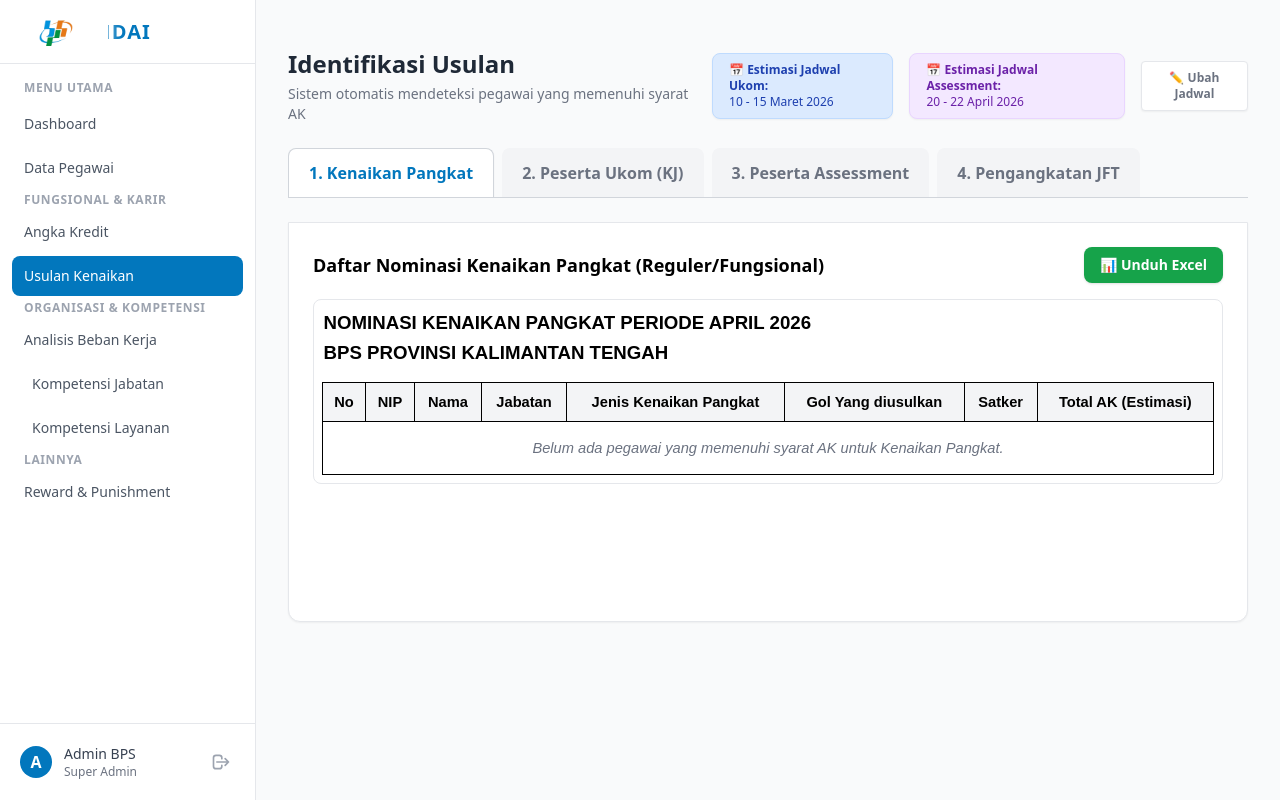
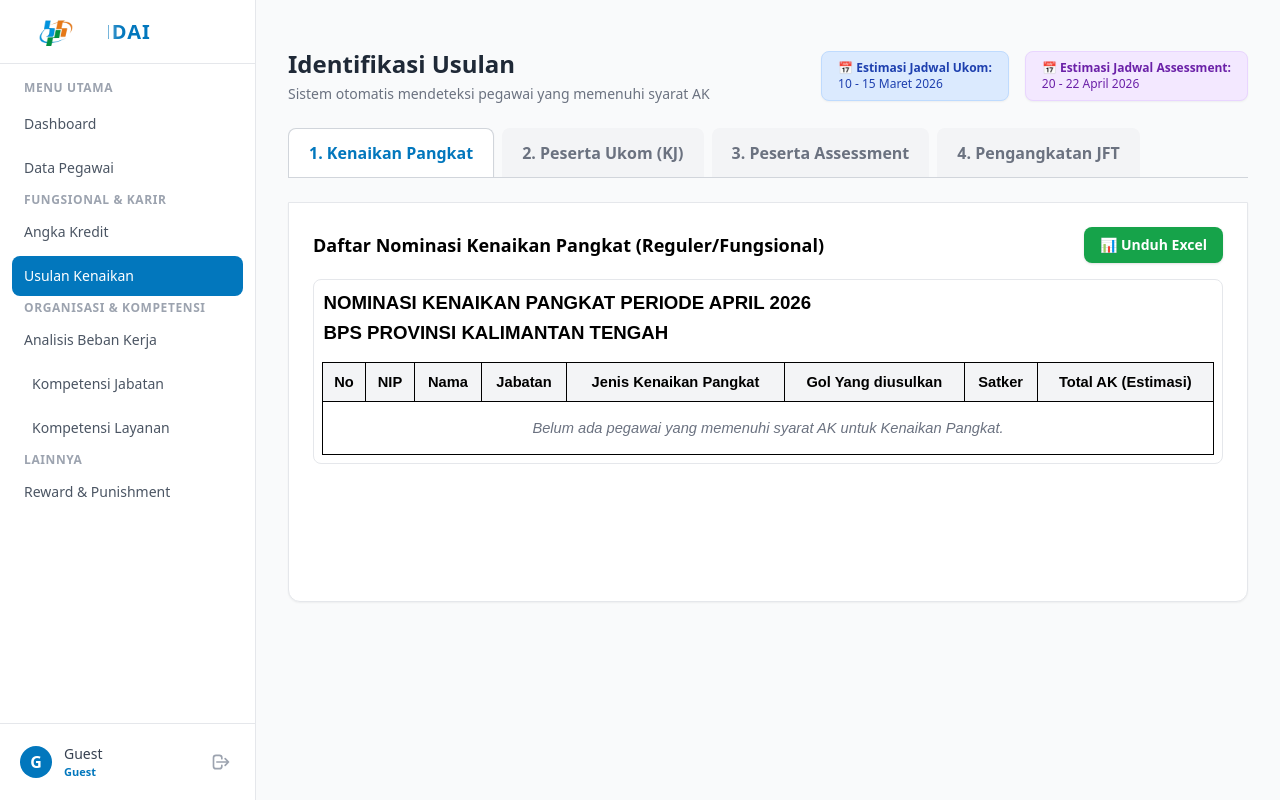
Before and after one commit to xccurit/simandai, a Nuxt app: page /usulan-kenaikan in a window 1280 px wide. Built offline with nearby package versions, Linux system fonts and the light colour scheme.

Commit message:
penerapan role clear

```diff
--- a/layouts/blank.vue
+++ /dev/null
@@ -1,5 +0,0 @@
-<template>
-  <div class="min-h-screen bg-gray-50 flex items-center justify-center">
-    <slot />
-  </div>
-</template>
--- a/layouts/default.vue
+++ b/layouts/default.vue
@@ -1,19 +1,51 @@
 <script setup>
 import { useRouter } from 'vue-router'
 import { useCookie } from '#app'
-import { ref } from 'vue'
+import { ref, computed } from 'vue'
 
 const router = useRouter()
 const isAuth = useCookie('isLoggedIn')
 
+// 🚀 TANGKAP DATA PROFIL DARI COOKIE
+const userProfile = useCookie('userProfile', {
+  default: () => ({ nama: 'Guest', role: 'Guest', unit_kerja: '', nip: '' })
+})
+
 const handleLogout = () => {
   if (confirm('Apakah Anda yakin ingin keluar dari aplikasi?')) {
     isAuth.value = null
+    userProfile.value = null // Bersihkan cookie saat logout
     router.push('/login')
   }
 }
 
 const isSidebarOpen = ref(false)
+
+// Fungsi untuk menyamakan format "Kab.", "Kabupaten", "Kota", dll untuk tampilan nama Role
+const formatRoleText = (role, unitKerja) => {
+  if (role === 'Admin') return 'Admin BPS';
+  if (role === 'Pegawai') return 'Pegawai';
+
+  // Jika Supervisor Prov
+  if (role === 'Supervisor Prov') {
+     return 'Supervisor Provinsi';
+  }
+
+  // Jika Operator atau Spv Kabko, ambil nama wilayahnya saja
+  if (role === 'Operator' || role === 'Supervisor Kabko') {
+     let u = unitKerja || '';
+     // Ubah "BPS Kabupaten Kapuas" menjadi "Kapuas", dsb.
+     u = u.replace(/bps|kabupaten|kab\.|kota|provinsi|prov\./gi, '').trim();
+
+     if (role === 'Operator') return `Operator ${u}`;
+     if (role === 'Supervisor Kabko') return `Supervisor ${u}`;
+  }
+
+  return role;
+}
+
+// Bantuan logika untuk menyembunyikan menu
+const isPegawai = computed(() => userProfile.value.role === 'Pegawai')
 </script>
 
 <template>
@@ -26,8 +58,8 @@ const isSidebarOpen = ref(false)
         </button>
       </div>
       <div class="marquee-container flex-1 h-full flex items-center">
-        <h1 class="marquee-text-slow text-[20px] font-extrabold text-bps-blue tracking-wider uppercase">
-          SISTEM INFORMASI MANAJEMEN DATA PEGAWAI BADAN PUSAT STATISTIK PROVINSI KALIMANTAN TENGAH
+        <h1 class="marquee-text-slow text-[13px] font-extrabold text-bps-blue tracking-wider uppercase">
+          Sistem Informasi Manajemen Administrasi, Nilai, dan Data Aparatur Terintegrasi (SIMANDAI)
         </h1>
       </div>
     </div>
@@ -58,6 +90,7 @@ const isSidebarOpen = ref(false)
         <NuxtLink @click="isSidebarOpen = false" to="/angka-kredit" class="menu-item">Angka Kredit</NuxtLink>
         <NuxtLink @click="isSidebarOpen = false" to="/usulan-kenaikan" class="menu-item">Usulan Kenaikan</NuxtLink>
 
+        <template v-if="!isPegawai">
           <p class="px-3 text-xs font-semibold text-gray-400 uppercase tracking-wider mt-6 mb-2">Organisasi & Kompetensi</p>
           <NuxtLink @click="isSidebarOpen = false" to="/analisis-beban-kerja" class="menu-item">Analisis Beban Kerja</NuxtLink>
           <NuxtLink @click="isSidebarOpen = false" to="/kompetensi/jabatan" class="menu-item ml-2 text-sm">Kompetensi Jabatan</NuxtLink>
@@ -65,20 +98,26 @@ const isSidebarOpen = ref(false)
 
           <p class="px-3 text-xs font-semibold text-gray-400 uppercase tracking-wider mt-6 mb-2">Lainnya</p>
           <NuxtLink @click="isSidebarOpen = false" to="/reward-punishment" class="menu-item">Reward & Punishment</NuxtLink>
+        </template>
       </nav>
 
       <div class="border-t border-gray-200 p-3">
         <button @click="handleLogout" class="w-full flex items-center justify-between p-2 hover:bg-red-50 rounded-lg transition-colors group">
-          <div class="flex items-center text-left">
-            <div class="w-8 h-8 rounded-full bg-bps-blue text-white flex items-center justify-center font-bold group-hover:bg-red-600 transition-colors">
-              A
+          <div class="flex items-center text-left overflow-hidden">
+            <div class="w-8 h-8 rounded-full bg-bps-blue text-white flex-shrink-0 flex items-center justify-center font-bold group-hover:bg-red-600 transition-colors uppercase">
+              {{ userProfile.nama ? userProfile.nama.charAt(0) : 'U' }}
             </div>
-            <div class="ml-3">
-              <p class="text-sm font-medium text-gray-700 group-hover:text-red-700 transition-colors">Admin BPS</p>
-              <p class="text-xs text-gray-500 group-hover:text-red-500 transition-colors">Super Admin</p>
+            <div class="ml-3 truncate">
+              <p class="text-sm font-medium text-gray-700 group-hover:text-red-700 transition-colors w-28 truncate">
+                 {{ userProfile.role === 'Admin' ? 'Admin BPS' : userProfile.nama || 'Pengguna' }}
+              </p>
+
+              <p class="text-[11px] font-bold text-bps-blue group-hover:text-red-500 transition-colors truncate">
+                 {{ formatRoleText(userProfile.role, userProfile.unit_kerja) }}
+              </p>
             </div>
           </div>
-          <div class="text-gray-400 group-hover:text-red-600 mr-1" title="Keluar">
+          <div class="text-gray-400 flex-shrink-0 group-hover:text-red-600 mr-1" title="Keluar">
              <svg xmlns="http://www.w3.org/2000/svg" class="h-5 w-5" fill="none" viewBox="0 0 24 24" stroke="currentColor" stroke-width="2">
               <path stroke-linecap="round" stroke-linejoin="round" d="M17 16l4-4m0 0l-4-4m4 4H7m6 4v1a3 3 0 01-3 3H6a3 3 0 01-3-3V7a3 3 0 013-3h4a3 3 0 013 3v1" />
             </svg>
--- a/pages/usulan-kenaikan/index.vue
+++ b/pages/usulan-kenaikan/index.vue
@@ -8,13 +8,12 @@ const userSesi = useCookie('userProfile', { default: () => ({ role: 'Admin', uni
 const activeTab = ref('kp')
 
 const basePegawaiList = computed(() => {
-  let list = store.pegawaiList
-  if (userSesi.value.role === 'Pegawai') {
-    list = list.filter(p => p.nip === userSesi.value.nip)
-  } else if (userSesi.value.role === 'Supervisor Kabko' || userSesi.value.role === 'Operator') {
-    list = list.filter(p => p.unit_kerja === userSesi.value.unit_kerja)
-  }
-  return list
+  const list = store.pegawaiList;
+  const role = userSesi.value.role;
+
+  // 2. Jika Admin, Supervisor Prov, Supervisor Kabko, ATAU Operator
+  // SEMUANYA melihat FULL DATA se-Kalimantan Tengah
+  return list;
 })
 
 const jadwalUkom = useCookie('jadwalUkom', { default: () => '10 - 15 Maret 2026' })
```
Lines whose indentation alone changed are shown as unchanged.
